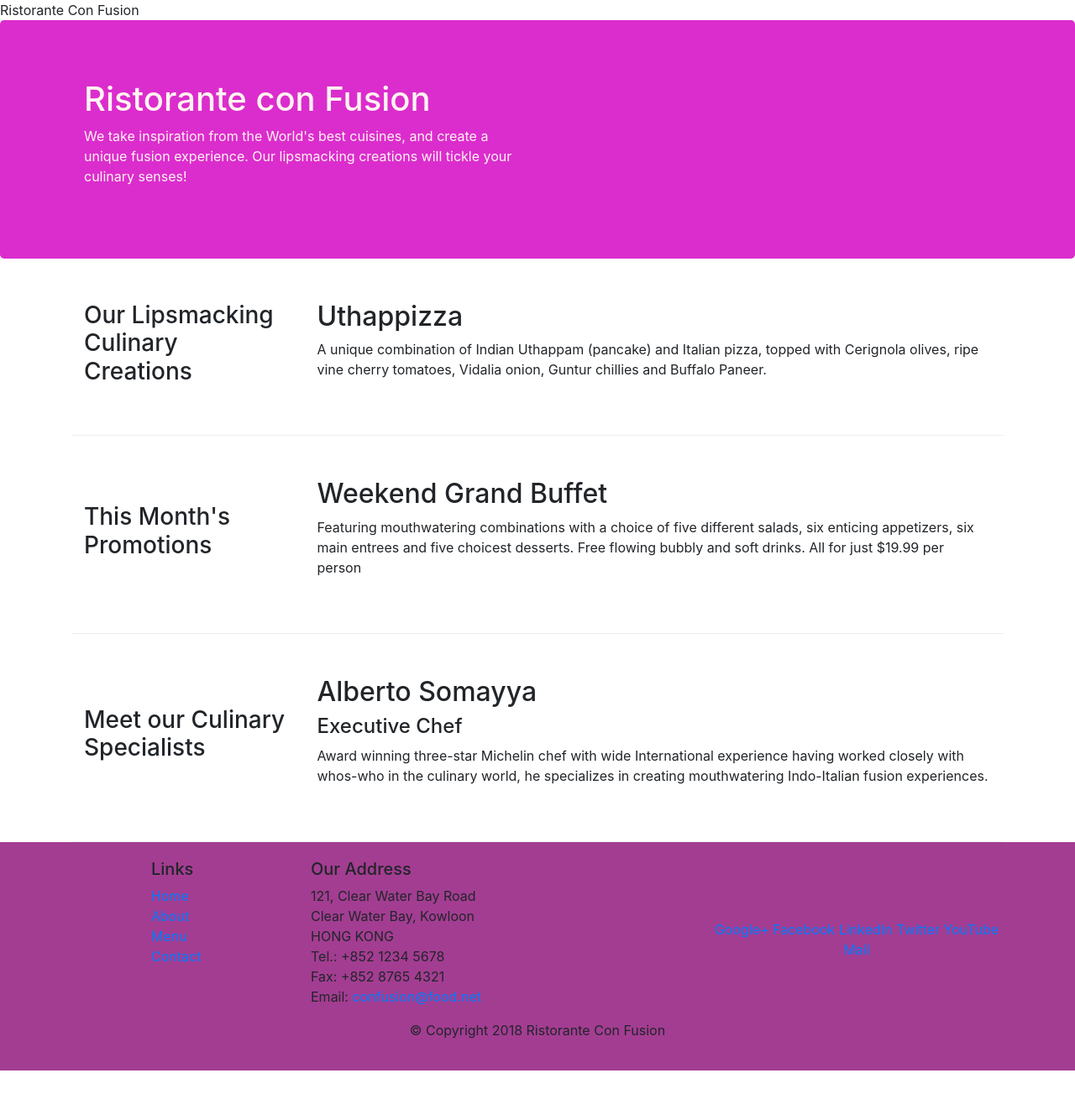
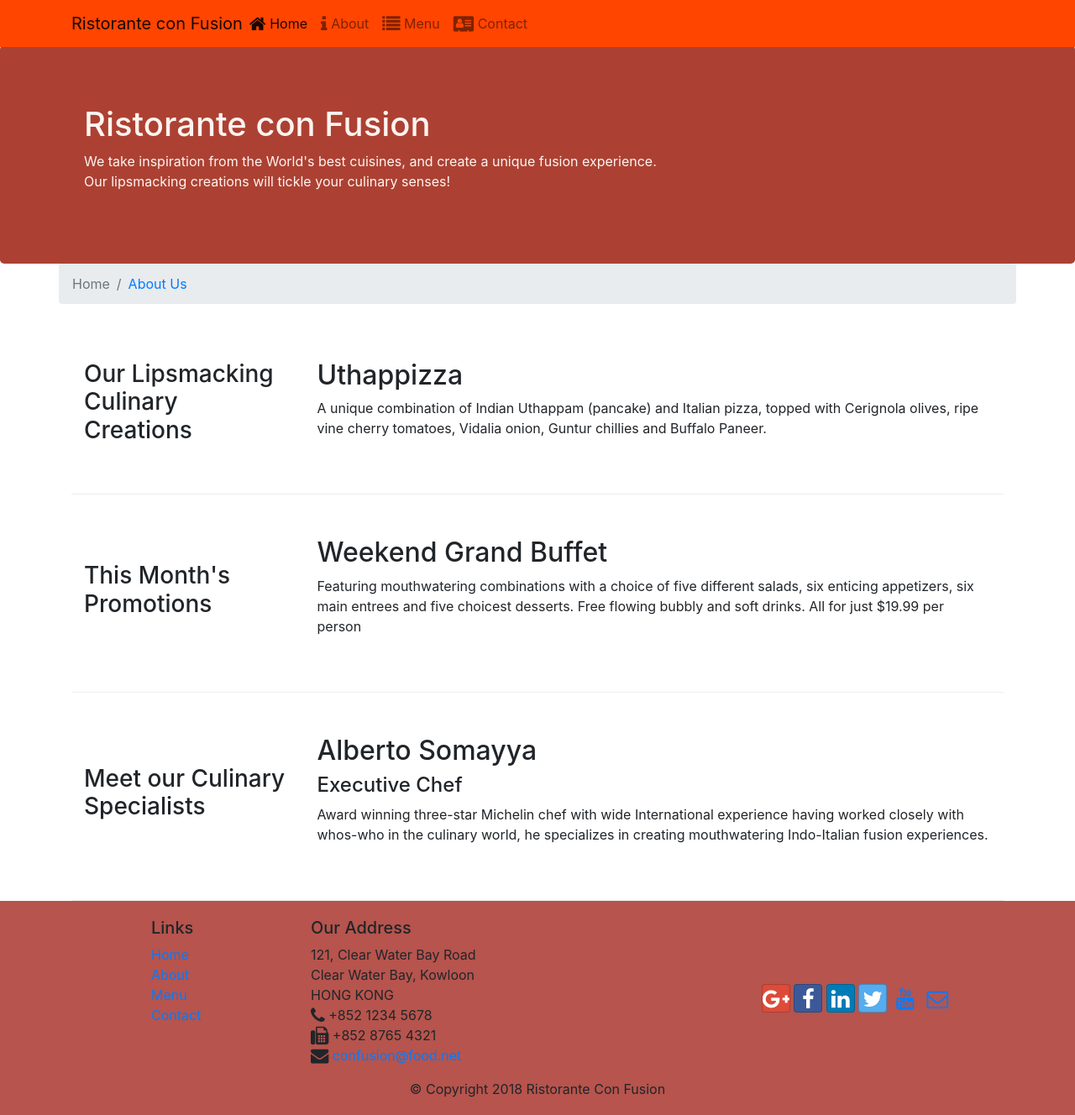
Before and after one commit to pavedwave/restaurant, a website: page index.html in a window 1280 px wide. Shown: the whole page at 84% size. Before the commit the page ends 1275 px from the top, so only its background shows below. Drawn offline with nearby package versions, Linux system fonts and the light colour scheme.

Commit message:
Assignment1

```diff
--- a/css/styles.css
+++ b/css/styles.css
@@ -7,11 +7,11 @@
     margin: 0px auto;
     padding: 50px 0px 50px 0px;
     border-bottom: 1px ridge;
-    min-height: 10px;
+    min-height: 200px;
 }
 
 .footer {
-    background-color: rgb(163, 61, 146);
+    background-color: rgb(182, 84, 77);
     margin: 0px auto;
     padding: 20px 0px 20px 0px;
 }
@@ -19,7 +19,7 @@
 .jumbotron {
     padding: 70px 30px 70px 30px;
     margin: 0px auto;
-    background: rgb(219, 45, 205);
+    background: rgb(172, 65, 51);
     color: rgb(255, 244, 240)
 }
 
@@ -28,3 +28,12 @@
     margin: 0px;
     color: #0f0f0f;
 }
+
+body {
+    padding: 30px 0px 0px 0px;
+    z-index: 0;
+}
+
+.navbar-light {
+    background-color: orangered
+}
--- a/index.html
+++ b/index.html
@@ -9,16 +9,34 @@
 
         <!-- Bootstrap CSS -->
         <link rel="stylesheet" href="node_modules/bootstrap/dist/css/bootstrap.min.css">
+        <link rel="stylesheet" href="node_modules/font-awesome/css/font-awesome.min.css">
+        <link rel="stylesheet" href="node_modules/bootstrap-social/bootstrap-social.css">
         <link rel="stylesheet" href="css/styles.css"
-    <title>Ristorante Con Fusion</title>
+    <title>Ristorante con Fusion</title>
 </head>
 
 <body>
+    <nav class="navbar navbar-light navbar-expand-sm fixed-top">
+        <div class="container">
+            <button class="navbar-toggler" type="button" data-toggle="collapse" data-target="#Navbar">
+                <span class="navbar-toggler-icon"></span>
+            </button>
+            <a class="navbar-brand mr-auto" href="#">Ristorante con Fusion</a>
+            <div class="collapse navbar-collapse" id="Navbar">
+                <ul class="navbar-nav mr-auto">
+                    <li class="nav-item active"><a class="nav-link" href="#"><span class="fa fa-home fa-lg"></span> Home</a></li>
+                    <li class="nav-item"><a class="nav-link" href="./aboutus.html"><span class="fa fa-info fa-lg"></span> About</a></li>
+                    <li class="nav-item"><a class="nav-link" href="#"><span class="fa fa-list fa-lg"></span>  Menu</a></li>
+                    <li class="nav-item"><a class="nav-link" href="#"><span class="fa fa-address-card fa-lg"></span>  Contact</a></li>
+                </ul>
+            </div>
+        </div>
+    </nav>
 
     <header class="jumbotron">
         <div class="container">
             <div class="row row-header">
-                <div class="col-12 col-sm-6">
+                <div class="col-12 col-sm-8">
                     <h1>Ristorante con Fusion</h1>
                     <p>We take inspiration from the World's best cuisines, and create a unique fusion experience. Our lipsmacking creations will tickle your culinary senses!</p>
                 </div>
@@ -27,6 +45,15 @@
             </div>
         </div>
     </header>
+
+    <div class="container">
+        <div class="row">
+            <ol class="col-12 breadcrumb">
+                <li class="breadcrumb-item active">Home</li>
+                <li class="breadcrumb-item"><a href="./aboutus.html">About Us</a></li>
+            </ol>
+        </div>
+    </div>
 
     <div class="container">
         <div class="row row-content align-items-center">
@@ -80,19 +107,19 @@
 		              121, Clear Water Bay Road<br>
 		              Clear Water Bay, Kowloon<br>
 		              HONG KONG<br>
-		              Tel.: +852 1234 5678<br>
-		              Fax: +852 8765 4321<br>
-		              Email: <a href="mailto:confusion@food.net">confusion@food.net</a>
+		              <i class="fa fa-phone fa-lg"></i> +852 1234 5678<br>
+		              <i class="fa fa-fax fa-lg"></i> +852 8765 4321<br>
+		              <i class="fa fa-envelope fa-lg"></i> <a href="mailto:confusion@food.net">confusion@food.net</a>
 		           </address>
                 </div>
                 <div class="col-12 col-sm-4 align-self-center">
                     <div class="text-center">
-                        <a href="http://google.com/+">Google+</a>
-                        <a href="http://www.facebook.com/profile.php?id=">Facebook</a>
-                        <a href="http://www.linkedin.com/in/">LinkedIn</a>
-                        <a href="http://twitter.com/">Twitter</a>
-                        <a href="http://youtube.com/">YouTube</a>
-                        <a href="mailto:">Mail</a>
+                        <a class="btn btn-social-icon btn-google" href="http://google.com/+"><i class="fa fa-google-plus fa-lg"></i></a>
+                        <a class="btn btn-social-icon btn-facebook" href="http://www.facebook.com/profile.php?id="><i class="fa fa-facebook fa-lg"></i></a>
+                        <a class="btn btn-social-icon btn-linkedin" href="http://www.linkedin.com/in/"><i class="fa fa-linkedin fa-lg"></i></a>
+                        <a class="btn btn-social-icon btn-twitter" href="http://twitter.com/"><i class="fa fa-twitter fa-lg"></i></a>
+                        <a class="btn btn-social-icon btn-youtube" href="http://youtube.com/"><i class="fa fa-youtube fa-lg"></i></a>
+                        <a class="btn btn-social-icon" href="mailto:"><i class="fa fa-envelope-o fa-lg"></i></a>
                     </div>
                 </div>
            </div>
--- a/package.json
+++ b/package.json
@@ -19,6 +19,8 @@
   },
   "dependencies": {
     "bootstrap": "^4.0.0",
+    "bootstrap-social": "^5.1.1",
+    "font-awesome": "^4.7.0",
     "jquery": "^3.3.1",
     "popper.js": "^1.12.9"
   }
```
Also changed, not shown: aboutus.html (+33 -11 lines), 1 other file.
